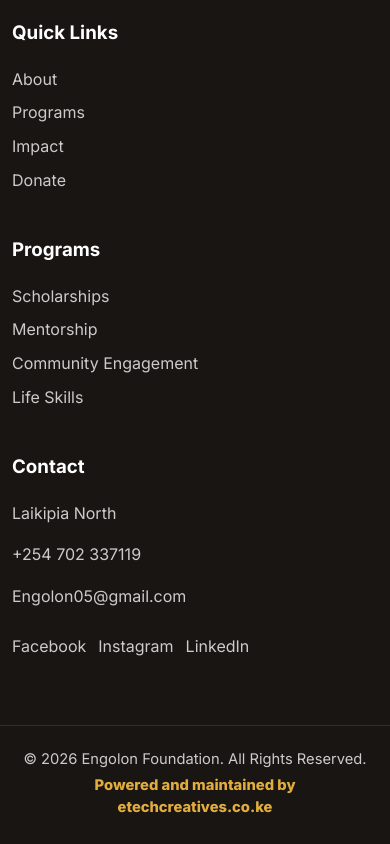
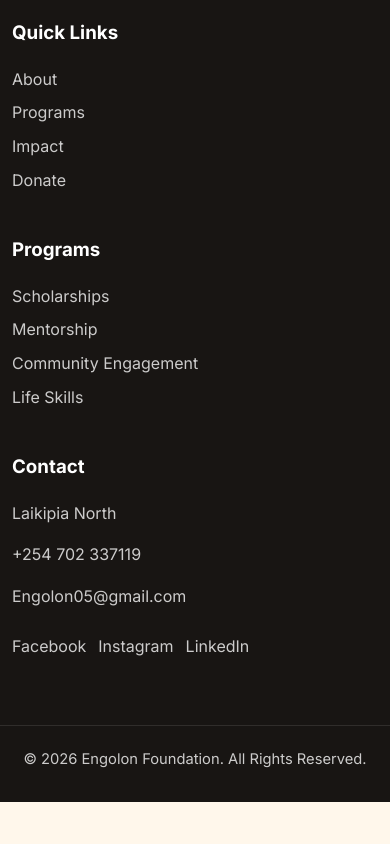
Before and after one commit to EdwardSalonikMosieny/Engolonfoundation, a website: page index.html in a window 390 px wide. Shown: the part 11156-12000 px from the top of the page. After the commit the page ends 11958 px from the top, so only its background shows below. Drawn offline with nearby package versions, Linux system fonts and the light colour scheme.

Commit message:
Remove Etech Creatives site references

```diff
--- a/css/style.css
+++ b/css/style.css
@@ -1094,17 +1094,6 @@ h2 {
   margin: 4px 0;
 }
 
-.footer-credit {
-  color: var(--nav-gold);
-  font-weight: 800;
-  overflow-wrap: anywhere;
-}
-
-.footer-credit a {
-  display: inline;
-  margin: 0;
-}
-
 .reveal {
   opacity: 0;
   transform: translateY(20px);
@@ -1448,10 +1437,6 @@ h2 {
     line-height: 1.5;
   }
 
-  .footer-credit {
-    display: block;
-    margin-top: 8px;
-  }
 }
 
 @media (max-width: 380px) {
--- a/index.html
+++ b/index.html
@@ -419,7 +419,6 @@
     </div>
     <div class="footer-bottom">
       <p>&copy; 2026 Engolon Foundation. All Rights Reserved.</p>
-      <p class="footer-credit">Powered and maintained by <a href="https://etechcreatives.co.ke/" target="_blank" rel="noopener noreferrer">etechcreatives.co.ke</a></p>
     </div>
   </footer>
 
```
